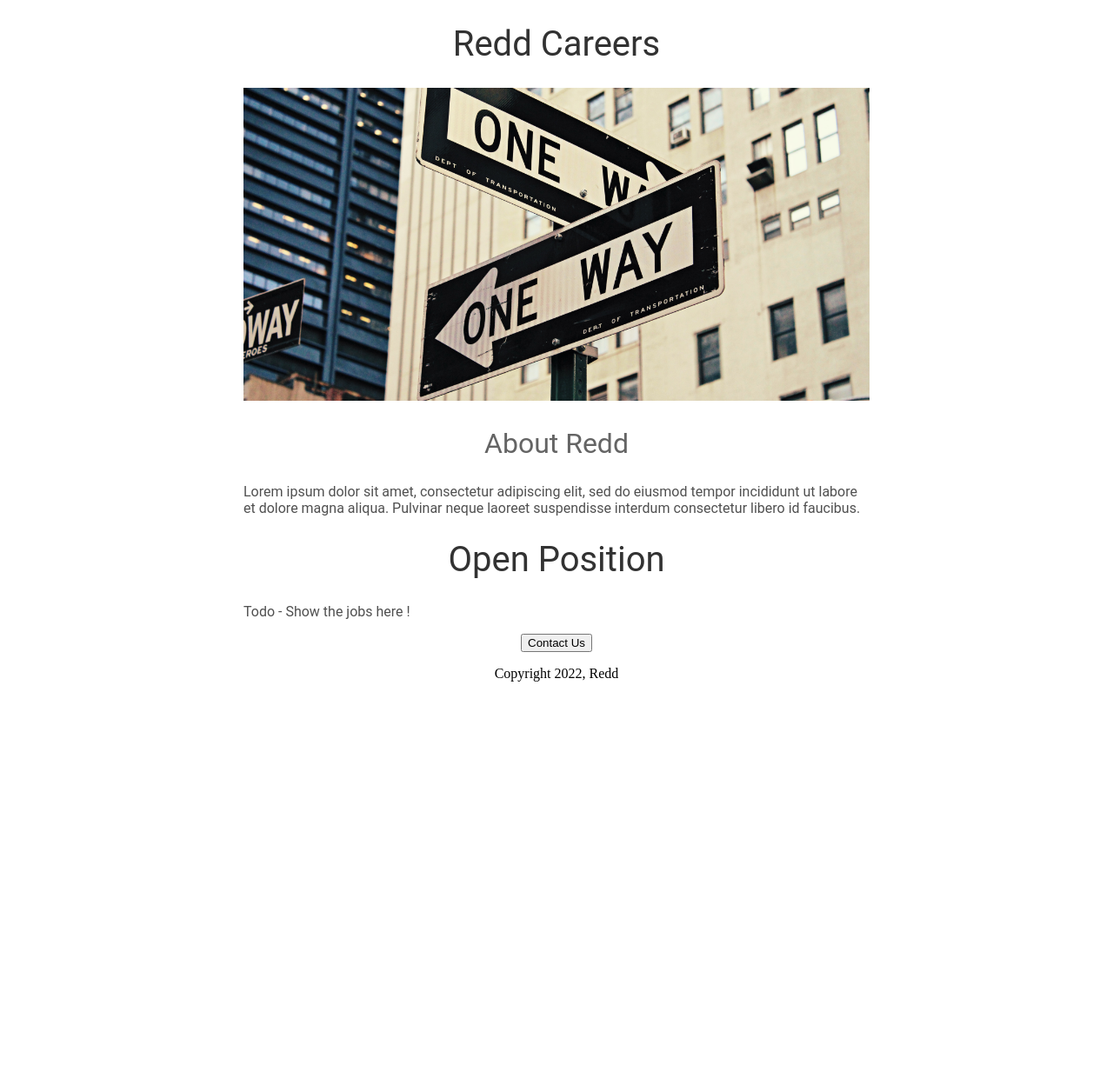
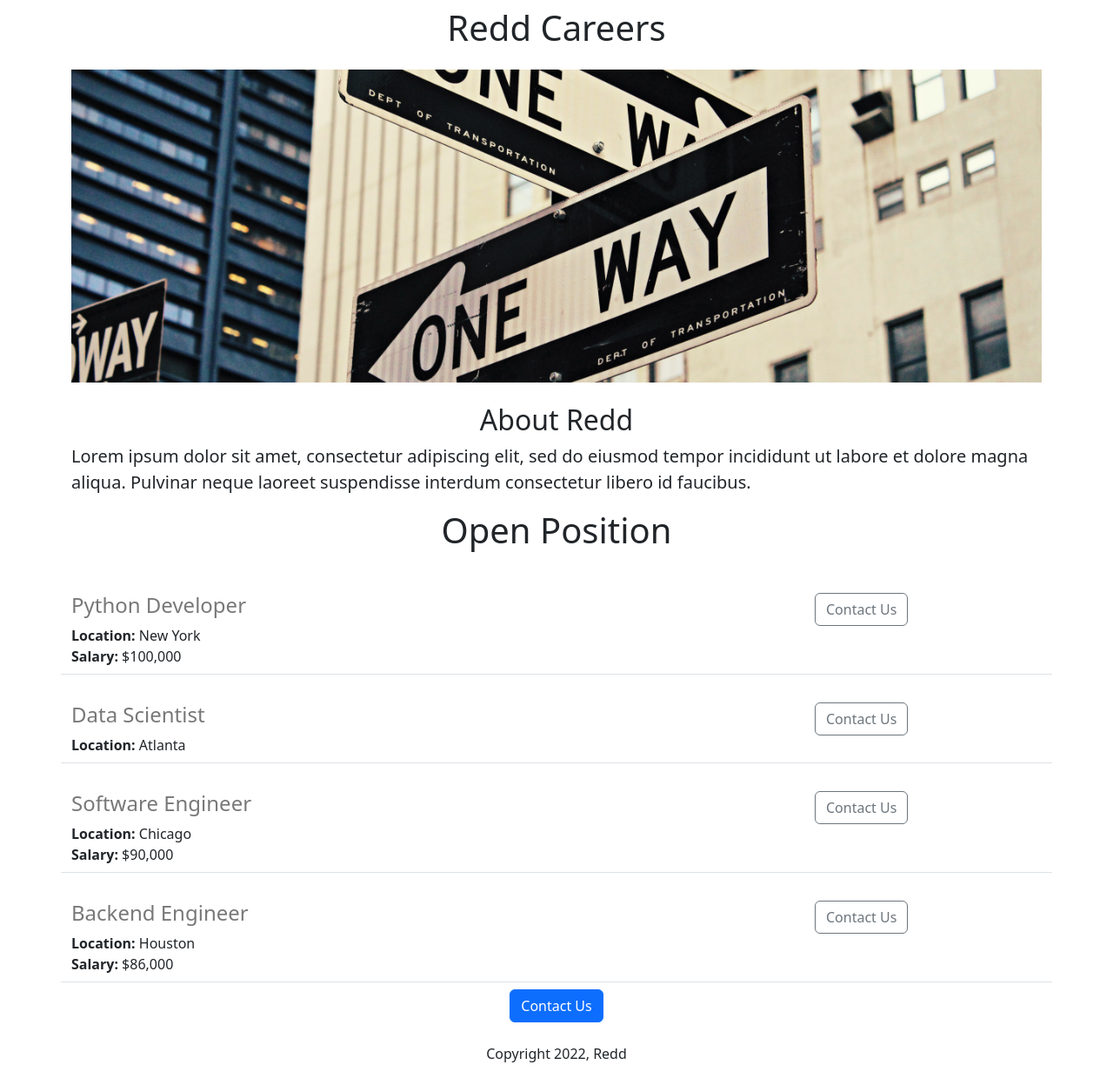
Before and after one commit to jhimmaderal/careers-webiste, a Flask app: page / in a window 1280 px wide. Shown: the whole page at 87% size. Before the commit the page ends 784 px from the top, so only its background shows below. Run offline with Flask 3, Linux system fonts and the light colour scheme.

Commit message:
Added Dynamic Data and API route

```diff
--- a/app.py
+++ b/app.py
@@ -1,11 +1,37 @@
-from flask import Flask, render_template
+from flask import Flask, jsonify, render_template
 
 app = Flask(__name__)
+
+JOBS = [{
+    'id': 1,
+    'title': 'Python Developer',
+    'location': 'New York',
+    'salary': '$100,000'
+}, {
+    'id': 2,
+    'title': 'Data Scientist',
+    'location': 'Atlanta',
+}, {
+    'id': 3,
+    'title': 'Software Engineer',
+    'location': 'Chicago',
+    'salary': '$90,000'
+}, {
+    'id': 4,
+    'title': 'Backend Engineer',
+    'location': 'Houston',
+    'salary': '$86,000'
+}]
 
 
 @app.route("/")
 def hello_world():
-  return render_template('home.html')
+  return render_template('home.html', jobs=JOBS, company="Redd")
+
+
+@app.route("/api/jobs")
+def list_jobs():
+  return jsonify(JOBS)
 
 
 if __name__ == "__main__":
--- a/templates/home.html
+++ b/templates/home.html
@@ -2,49 +2,35 @@
 <html>
   <head>
     <title>Redd Careers</title>
+    <meta charset="utf-8">
+    <meta name="viewport" content="width=device-width, initial-scale=1">
+    <link href="https://cdn.jsdelivr.net/npm/bootstrap@5.3.2/dist/css/bootstrap.min.css" rel="stylesheet" integrity="sha384-T3c6CoIi6uLrA9TneNEoa7RxnatzjcDSCmG1MXxSR1GAsXEV/Dwwykc2MPK8M2HN" crossorigin="anonymous">
     <style>
-      h1{
-        font-size: 40px;
-        font-family: Roboto;
-        font-weight: normal;
-        color: rgb(50, 50, 50);
-        text-align: center;
-      }
       #banner{
+        height: 360px;
         width: 100%;
-        height: 360px;
         object-fit: cover;
-      }
-      h2{
-        font-family: Roboto;
-        font-size: 32px;
-        color: rgb(100, 100, 100);
-        text-align: center;
-        font-weight: normal;
-      }
-      .bodytext{
-        font-family: Roboto;
-        color: rgb(80, 80, 80);
-      }
-      #container{
-        max-width: 720px;
-        margin: 0 auto;
       }
     </style>
   </head>
 
   <body>
-    <div id="container">
-    <h1>Redd Careers</h1>
-    <img id="banner" src="https://careers-webiste.jhimmaderal.repl.co/static/web1.jpg">
-    <h2>About Redd</h2>
-    <p class="bodytext">Lorem ipsum dolor sit amet, consectetur adipiscing elit, sed do eiusmod tempor incididunt ut labore et dolore magna aliqua. Pulvinar neque laoreet suspendisse interdum consectetur libero id faucibus.</p>
+    <div class="container">
+    <h1 class="text-center mt-2 mb-4">{{company}} Careers</h1>
+    <img  class="img-fluid" id="banner" src="https://careers-webiste.jhimmaderal.repl.co/static/web1.jpg">
 
-    <h1>Open Position</h1>
-    <p class="bodytext">Todo - Show the jobs here ! </p>
-    <div style= "text-align:center;">
-    <button>Contact Us</button>
-      <p>Copyright 2022, Redd</p>
+    <h2 class="text-center mt-4">About Redd</h2>
+    <p class = "lead">Lorem ipsum dolor sit amet, consectetur adipiscing elit, sed do eiusmod tempor incididunt ut labore et dolore magna aliqua. Pulvinar neque laoreet suspendisse interdum consectetur libero id faucibus.</p>
+
+    <h1 class="text-center mt-2 mb-4">Open Position</h1>
+    <div>
+      {% for job in jobs %}
+        {% include 'jobitem.html' %}
+      {% endfor %}
+    </div>
+    <div class= "text-center">
+    <button class="btn btn-primary">Contact Us</button>
+      <p class="mt-4">Copyright 2022, Redd</p>
     </div>
     </div>
   </body>
--- /dev/null
+++ b/templates/jobitem.html
@@ -0,0 +1,17 @@
+<div class= "border-bottom pb-2 mb-2 row">
+    <div class = "col-9">
+      <h4 class = "mt-4" style="color: rgb(120,120,120);">{{job['title']}}
+      </h4>
+      <div>
+        <b>Location:</b> {{job['location']}}
+      </div>
+      {% if 'salary' in job %}
+      <div>
+        <b>Salary:</b> {{job['salary']}}
+      </div>
+    {% endif %}
+    </div>
+  <div class = "col-3">
+    <button class="btn btn-outline-secondary mt-4">Contact Us</button>
+  </div>
+</div>
```
